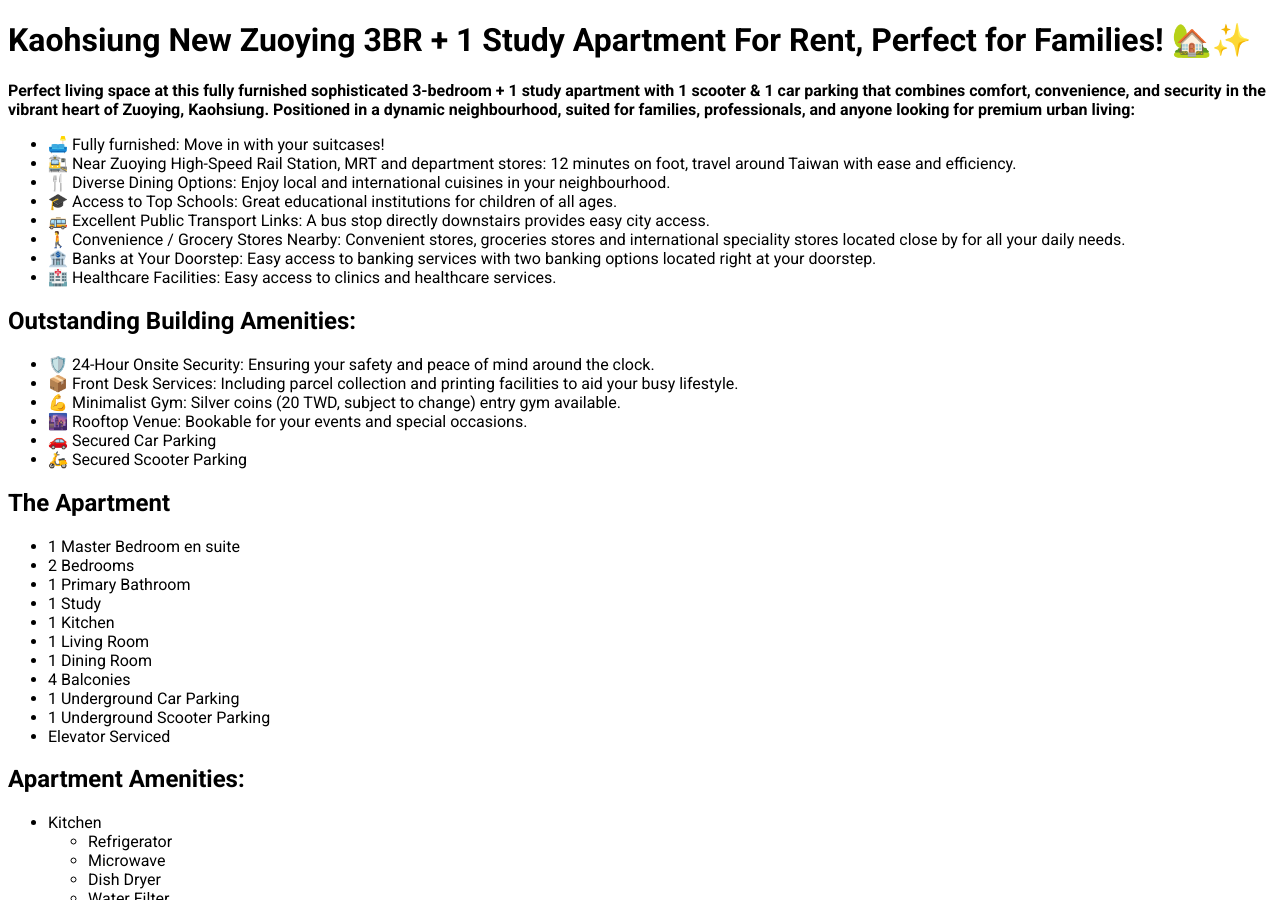
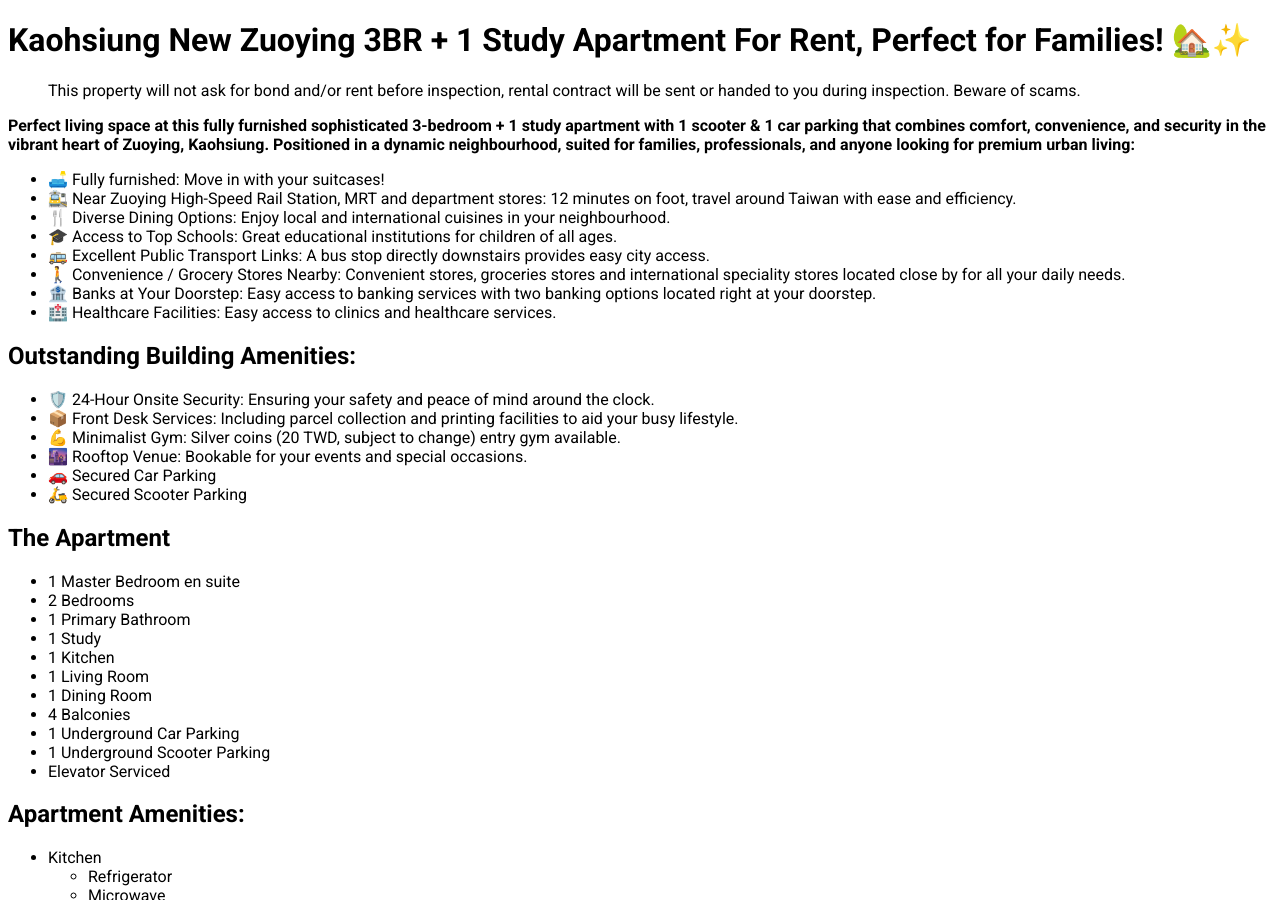
Before and after one commit to Ko-Lin/Ko-Lin.github.io, a Jekyll site: the page built from docs/boai.md, in a window 1280 px wide and 900 px high. Built offline with Jekyll 4.4.1, drawn with Linux system fonts in a browser that asks for light colours.

Commit message:
update boai description, scam warning

```diff
--- a/docs/boai.md
+++ b/docs/boai.md
@@ -3,6 +3,7 @@ layout: rental
 title:  "Kaohsiung New Zuoying 3BR + 1 Study Apartment For Rent, Perfect for Families! 🏡✨"
 ---
 
+> This property will not ask for bond and/or rent before inspection, rental contract will be sent or handed to you during inspection.  Beware of scams.
 
 __Perfect living space at this fully furnished sophisticated 3-bedroom + 1 study apartment with 1 scooter & 1 car parking that combines comfort, convenience, and security in the vibrant heart of Zuoying, Kaohsiung. Positioned in a dynamic neighbourhood, suited for families, professionals, and anyone looking for premium urban living:__
 
```
